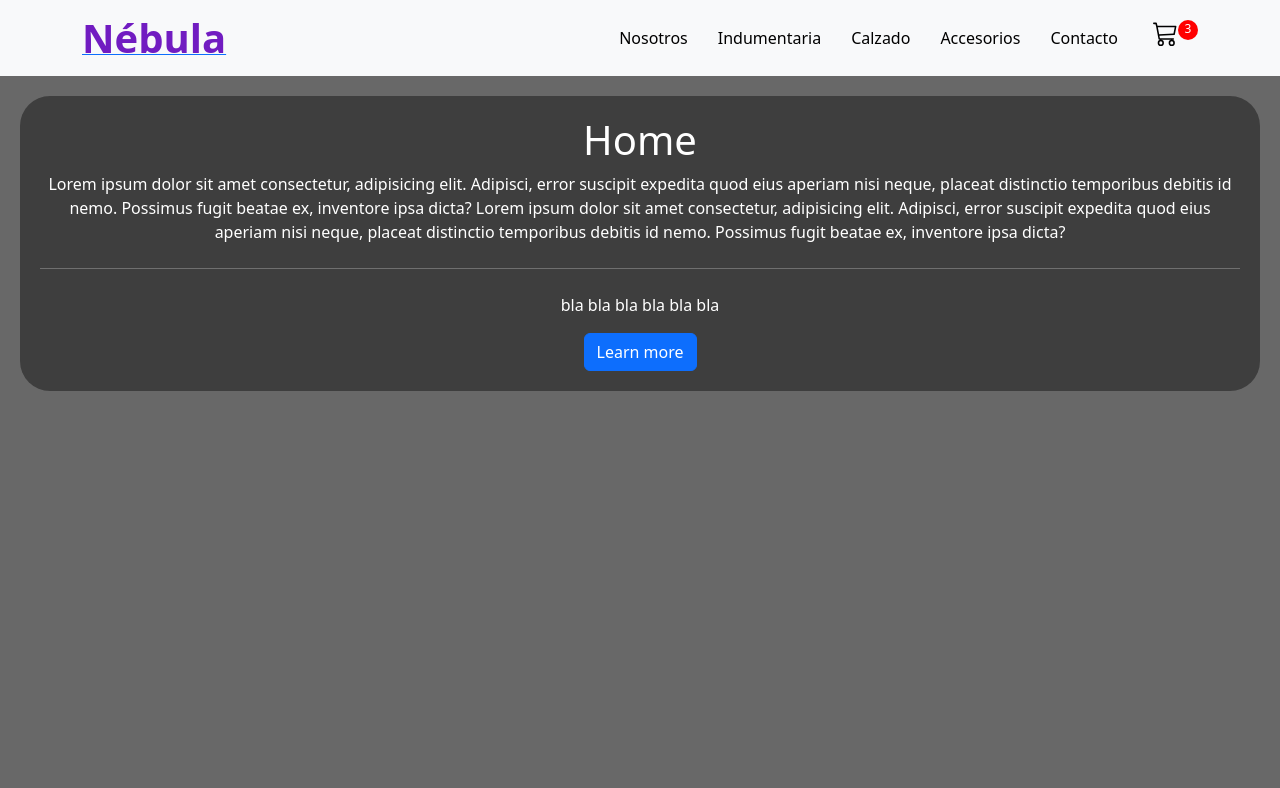
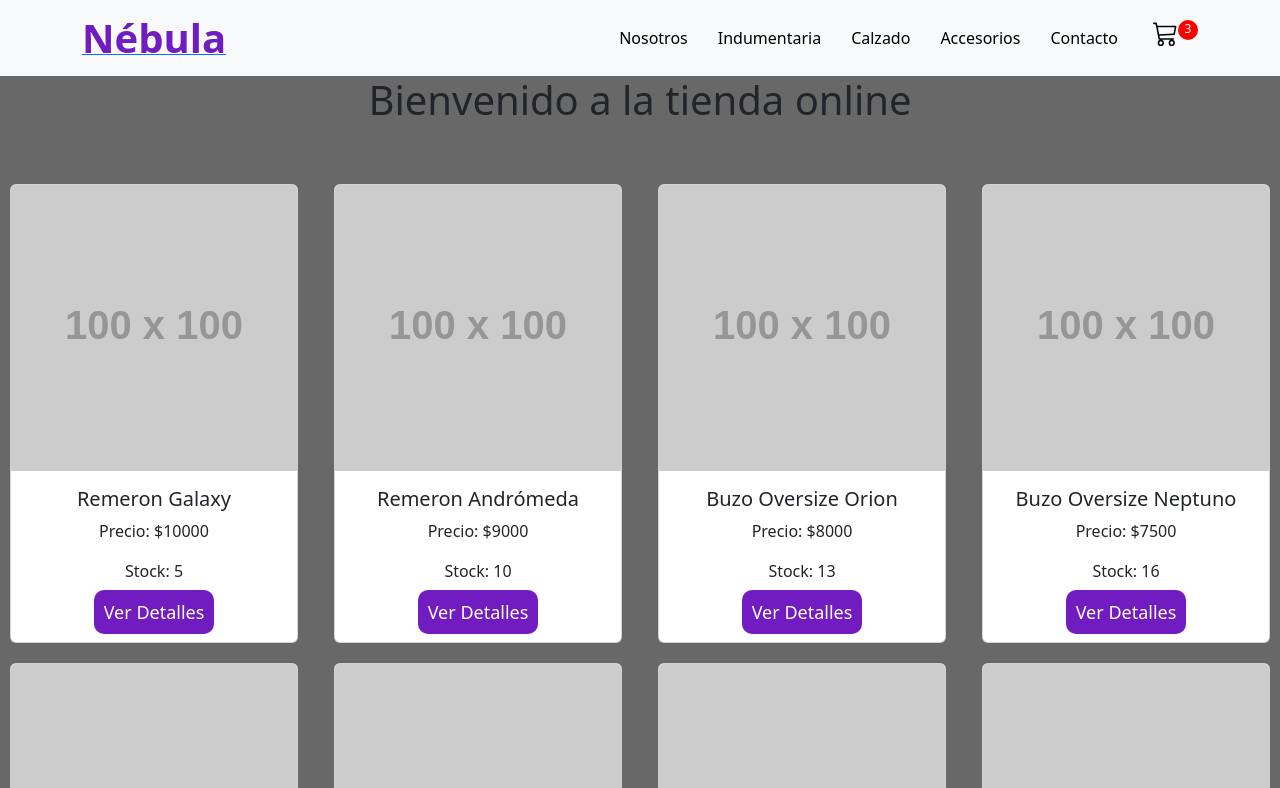
Before and after one commit to lulibona/lucila-ecommerce, a React (Vite) app: page / in a window 1280 px wide. Shown: the top 788 px of the page. Built offline with nearby package versions, Linux system fonts and the light colour scheme.

Commit message:
home showing all products

```diff
--- a/src/App.jsx
+++ b/src/App.jsx
@@ -3,8 +3,6 @@ import {BrowserRouter, Routes, Route} from 'react-router-dom';
 import 'bootstrap/dist/css/bootstrap.min.css';
 import './App.css';
 import { NavBar } from './components/Navbar/Navbar';
-import { Home } from './components/Home/Home';
-// import { Products } from './components/Productos/Products';
 import { Nosotros } from './components/Nosotros/Nosotros';
 import { Contacto } from './components/Contacto/Contacto';
 import { ItemListContainer } from './components/ItemListContainer/ItemListContainer';
@@ -20,10 +18,8 @@ function App() {
         <BrowserRouter>
           <NavBar />
           <Routes>
-            <Route path='/' element={<Home />}/>
+            <Route path='/' element={<ItemListContainer saludo={"Bienvenido a la tienda online"}/>}/>
             <Route path='/nosotros' element={<Nosotros />}/>
-            {/* <Route path='/products' element={<Products />}/> */}
-            {/* <Route path='/category/:categoryId' element={<ItemListContainer />}/> */}
             <Route path='/category/:categoryId' element={<ItemListContainer />}/>
             <Route path='/item/:itemId' element={<ItemDetailContainer />}/>
             <Route path='/contacto' element={<Contacto />}/>
--- a/src/asyncMock.js
+++ b/src/asyncMock.js
@@ -87,7 +87,7 @@ const products = [
         price: 22000,
         stock: 14,
         description: 'aca iría la descripcion del producto',
-        category: 'indumentaria',
+        category: 'accesorios',
         img: "https://dummyimage.com/100x100/000"
     }
 ]
--- a/src/components/ItemDetailContainer/ItemDetailContainer.jsx
+++ b/src/components/ItemDetailContainer/ItemDetailContainer.jsx
@@ -5,13 +5,13 @@ import ItemDetail from '../ItemDetail/ItemDetail';
 import { useParams } from "react-router-dom";
 
 const ItemDetailContainer = () => {
-    const [product, setproduct] = useState(null)
+    const [product, setProduct] = useState(null)
     const {itemId} = useParams()
 
     useEffect(() => {
         getProductById(itemId)
             .then(response => {
-                setproduct(response)
+                setProduct(response)
             })
             .catch(error => {
                 console.error(error)
--- a/src/components/home/Home.jsx
+++ /dev/null
@@ -1,16 +0,0 @@
-import React from 'react';
-import "./home.css";
-
-
-export const Home = () => {
-    return (
-        <div>
-            <div className="jumbotron">
-                <h1>Home</h1>
-                <p>Lorem ipsum dolor sit amet consectetur, adipisicing elit. Adipisci, error suscipit expedita quod eius aperiam nisi neque, placeat distinctio temporibus debitis id nemo. Possimus fugit beatae ex, inventore ipsa dicta? Lorem ipsum dolor sit amet consectetur, adipisicing elit. Adipisci, error suscipit expedita quod eius aperiam nisi neque, placeat distinctio temporibus debitis id nemo. Possimus fugit beatae ex, inventore ipsa dicta?</p>
-                <hr className="my-4"/>
-                <p>bla bla bla bla bla bla </p>
-                <a className="btn btn-primary btn-Ig" href="#" role="button">Learn more</a>
-            </div>
-        </div>
-    )}
--- a/src/components/home/home.css
+++ /dev/null
@@ -1,8 +0,0 @@
-.jumbotron{
-    margin: 20px;
-    color: white;
-    border-radius: 30px;
-    padding: 20px;
-    text-align: center;
-    background-color: rgb(62, 62, 62);
-}
```
